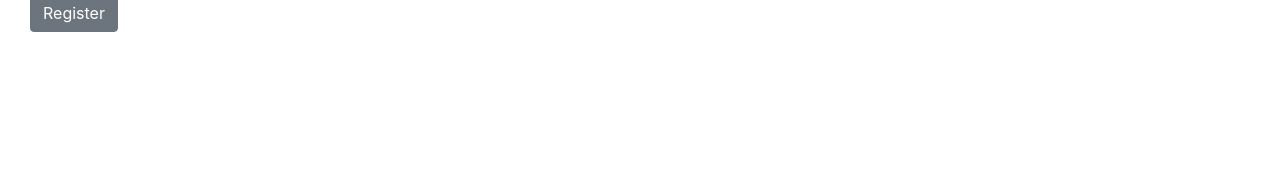
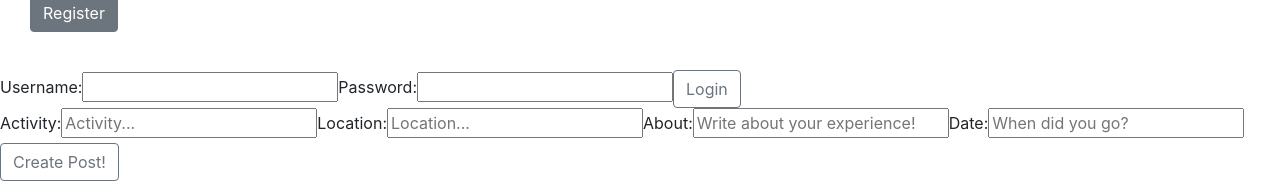
Before and after one commit to SamanthaTucker/Front-end-Denver-Local, a React (Create React App) app in the folder app-react/: page / in a window 1280 px wide. Shown: the part 1129-1310 px from the top of the page. Before the commit the page ends 1199 px from the top, so only its background shows below. Built offline with nearby package versions, Linux system fonts and the light colour scheme; no server answers.

Commit message:
Changing around navbar links & working on errors

```diff
--- a/app-react/src/App.js
+++ b/app-react/src/App.js
@@ -41,7 +41,7 @@ class App extends Component{
 
   //Fetch to Backend
   getPosts = ()=>{
-    fetch(baseUrl + '/posts', {
+    fetch(baseUrl + '/post', {
       credentials: "include"
     })
     .then(res => {
@@ -79,7 +79,7 @@ class App extends Component{
 
   //Delete Post
   deletePost = async(id) =>{
-    const url = baseUrl + '/posts/' + id
+    const url = baseUrl + '/post/' + id
 
     try{
       const response = await fetch(url, {method: "DELETE"})
@@ -99,7 +99,7 @@ class App extends Component{
   handleSubmit = async (event) =>{
     event.preventDefault()
 
-    const url = baseUrl + '/posts/' + this.state.postToEdit._id
+    const url = baseUrl + '/post/' + this.state.postToEdit._id
     const response = await fetch(url, {
       method: 'PUT',
       body: JSON.stringify({
@@ -160,7 +160,7 @@ class App extends Component{
 
   loggedInUser = async (event) => {
     event.preventDefault()
-    const url = baseUrl + '/account/login'
+    const url = baseUrl + '/user/login'
     let loginBody = {
       username: event.target.username.value ,
       password: event.target.password.value
@@ -193,7 +193,7 @@ class App extends Component{
   //Register
   register = async(event) => {
     event.preventDefault()
-    const url = baseUrl + '/account/register'
+    const url = baseUrl + '/user/register'
 
     if(event.target.password.value !== event.target.confirmPassword.value){
       alert('Passwords Do Not Match!')
@@ -228,7 +228,7 @@ class App extends Component{
 
   logOut = async (event) => {
     event.preventDefault()
-    const url = baseUrl + '/account/logout'
+    const url = baseUrl + '/user/logout'
 
     const response = await fetch(url, {
       method: 'DELETE',
@@ -263,6 +263,7 @@ class App extends Component{
   }
 
   render(){
+    console.log(this.state)
     return(
       <div>
 
@@ -272,6 +273,10 @@ class App extends Component{
 
         <UserRegister />
 
+        <UserLogin />
+
+        <PostEntry />
+
         <Footer />
 
 
--- a/app-react/src/components/NavBar.js
+++ b/app-react/src/components/NavBar.js
@@ -17,21 +17,22 @@ export default class NavBar extends Component {
 			<Navbar id='navBar' sticky="top"  variant="dark">
 				<Navbar.Brand id='navbar-title'>Denver Local</Navbar.Brand>
           <Nav>
-					<Nav.Link onClick= {this.props.loginShow}>Login</Nav.Link>
+            <Nav.Link onClick={this.props.showLogin}>Login</Nav.Link>
               {this.props.loginShow &&
-						<UserLogin loggedIn={this.props.loggedIn}/>
+                <UserLogin loggedInUser={this.props.loggedInUser} />
               }
-					<Nav.Link onClick={this.props.registerShow}>Register</Nav.Link>
+            <Nav.Link onClick={this.props.showRegister}>Register</Nav.Link>
               {this.props.registerShow &&
                 <UserRegister register={this.props.register}/>
               }
               {this.props.loggedIn &&
                 <Button onClick={this.props.logOut}>Log Out</Button>
               }
-					<Nav className="float-sm-right">
-						<Navbar.Brand>{this.props.usersName}</Navbar.Brand>
+            <Nav className='float-sm-right'>
+              <Navbar.Brand>{this.props.username}</Navbar.Brand>
             </Nav>
           </Nav>
+
 			</ Navbar>
       </div>
     )
--- a/app-react/src/components/PostEntry.js
+++ b/app-react/src/components/PostEntry.js
@@ -1,17 +1,80 @@
 import React, { Component } from 'react'
-
+import Button from 'react-bootstrap/Button'
 
 export default class PostEntry extends Component {
     constructor(props){
         super(props)
+        this.state = {
+            activity: '',
+            location: '',
+            about: '',
+            date: ''
+        }
+        this.handleChange = this.handleChange.bind(this)
+        this.handleSubmit = this.handleSubmit.bind(this)
+    }
 
+    handleChange(event){
+        console.log(event.target.value)
+
+        this.setState({
+            [event.target.activity]: event.target.value,
+            [event.target.location]: event.target.value,
+            [event.target.about]: event.target.value,
+            [event.target.date]: event.target.value
+        })
+    }
+
+    handleSubmit(event){
+        event.preventDefault()
+
+        fetch(this.props.baseUrl + '/posts/new', {
+            method: 'POST',
+            body: JSON.stringify({
+                activity: this.state.activity,
+                location: this.state.location,
+                about: this.state.about,
+                date: this.state.date
+            }),
+            headers: {
+                'Content-Type': 'application/json'
+            }
+        }).then(res => {
+            return res.json()
+        }).then(data => {
+            this.props.addPost(data)
+            this.setState({
+                activity: '',
+                location: '',
+                about: '',
+                date: ''
+            })
+        }).catch(error => console.log({'error: ': error}))
     }
 
 
 
     render() {
+        console.log(this.state)
         return(
             <div>
+
+                <form className='new-post-form' onSubmit={ (event)=> this.handleSubmit(event)}>
+                    <label htmlFor='activity'>Activity: </label>
+                    <input type='text' id='activity' name='activity' placeholder='Activity...' onChange={(event)=> this.handleChange(event)}></input>
+
+                    <label htmlFor='location'>Location: </label>
+                    <input type='text' id='location' name='location' placeholder='Location...' onChange={(event)=> this.handleChange(event)}></input>
+
+                    <label htmlFor='about'>About: </label>
+                    <input type='text' id='about' name='about' placeholder='Write about your experience!' onChange={(event)=> this.handleChange(event)}></input>
+
+                    <label htmlFor='date'>Date: </label>
+                    <input type='text' id='date' name='date' placeholder='When did you go?'></input>
+
+                    <Button variant="outline-secondary" type='submit'> Create Post!</Button>
+
+                </form>
 
             </div>
         )
--- a/app-react/src/components/UserLogin.js
+++ b/app-react/src/components/UserLogin.js
@@ -14,7 +14,7 @@ export default function UserLogin(props) {
                     <label htmlFor='password'>Password: </label>
                     <input className='input-field' type='password' id='password' name='password'></input>
 
-                    <Button variant="outline-secondary">Login</Button>
+                    <Button variant="outline-secondary" type='submit'>Login</Button>
                 </form>
 
             </div>
```
Lines whose indentation alone changed are shown as unchanged.
